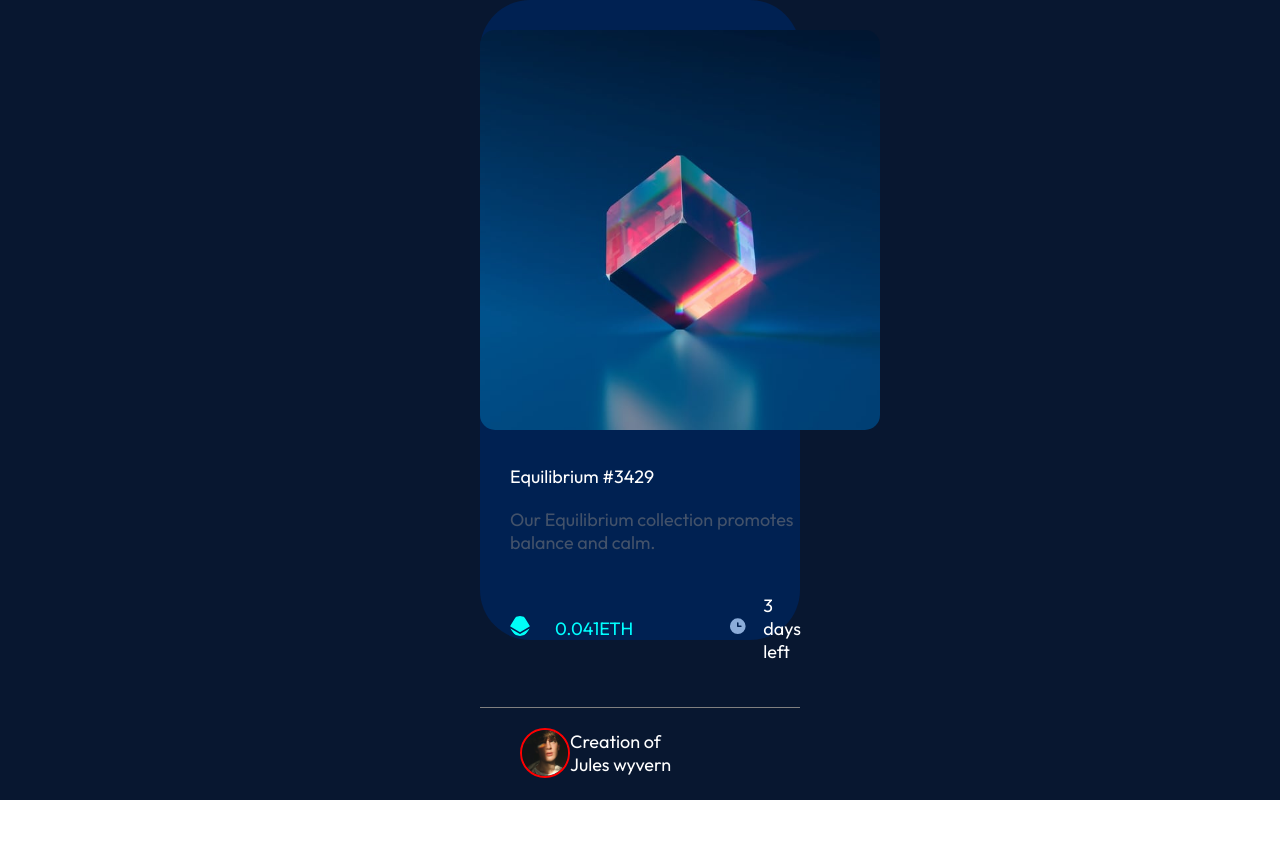
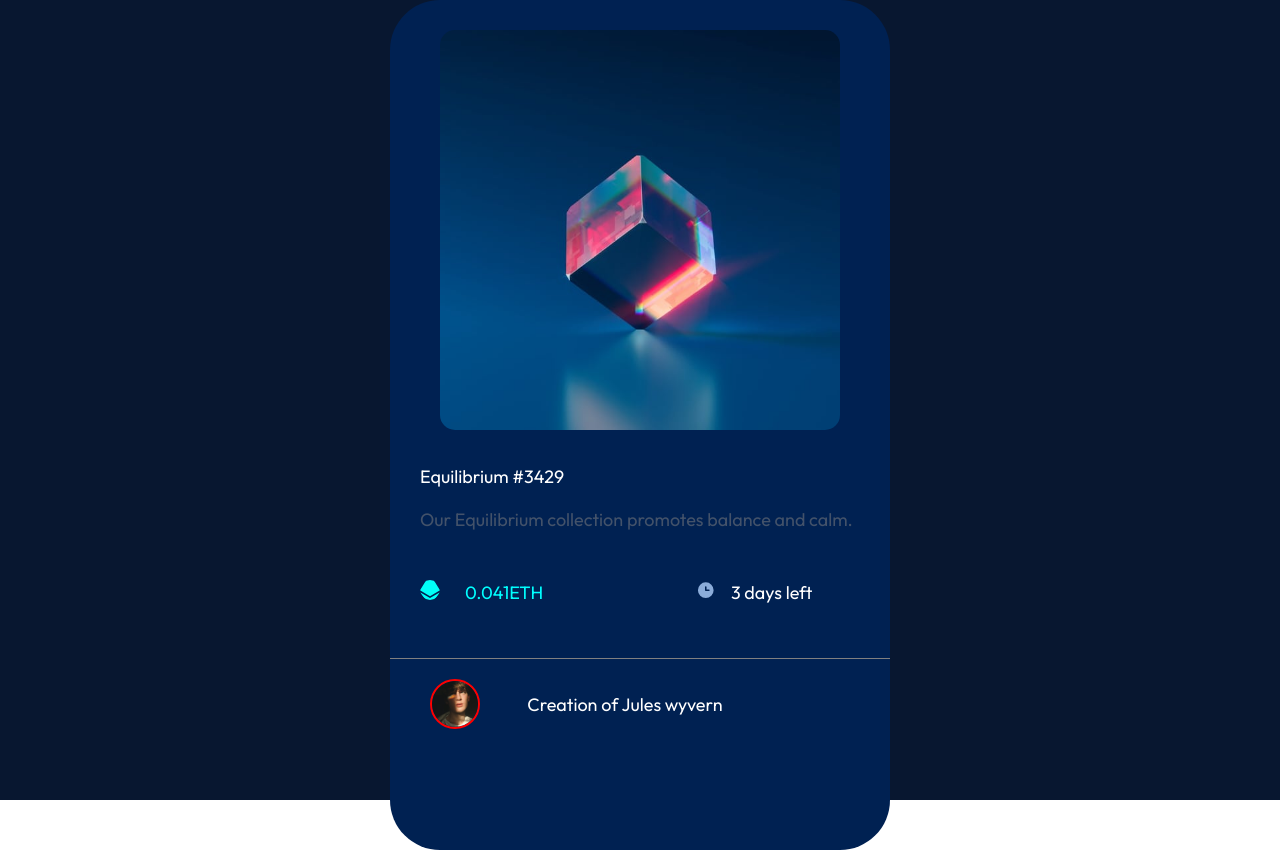
Before and after one commit to camilochona/retoNFT, a plain HTML site: page index.html in a window 1280 px wide. Before the commit the page ends 800 px from the top, so only its background shows below. Drawn offline with Linux system fonts and the light colour scheme.

Commit message:
Modificacion estilos

```diff
--- a/style.css
+++ b/style.css
@@ -12,15 +12,16 @@
   height: 100vh;
   background-color: #081730 ;
   font-family: 'Outfit', sans-serif;
+
+  display: flex;
 }
 .div__container__head {
-    width: 25%;
-    height: 80%;
+  height: 85rem;
+  width: 50rem;
   background-color: #002152 ;
-    margin: 0 auto;
+  margin: auto;
   text-align: center;
   border-radius: 5rem;
-    top: 4rem;
   font-size: 1.8rem;
 
 }
```
Lines whose indentation alone changed are shown as unchanged.
